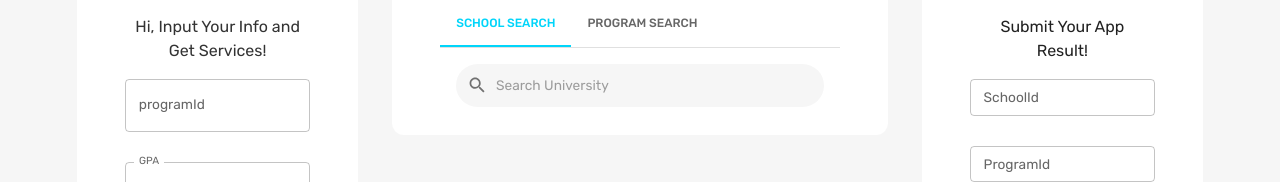
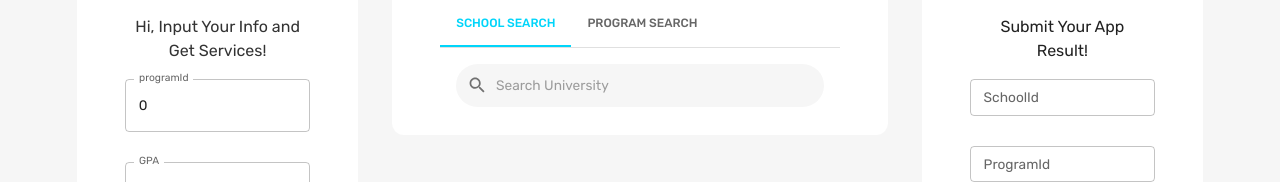
Before and after one commit to shusenhan/FrontEndCS411, a React (Create React App) app in the folder client/: page /home in a window 1280 px wide. Shown: the part 125-307 px from the top of the page. Built offline with nearby package versions, Linux system fonts and the light colour scheme.

Commit message:
15st commit

```diff
--- a/client/src/scenes/homePage/form.jsx
+++ b/client/src/scenes/homePage/form.jsx
@@ -19,8 +19,15 @@ const formSchema = yup.object().shape({
     Age: yup.number().required("required")
 });
 
-const initialValueRegister = {
-    programId:"",
+const initialValueRecommand = {
+    GPA:0,
+    GRE:0,
+    TOEFL:0,
+    Age:0
+};
+
+const initialValueRank = {
+    programId:"0",
     GPA:0,
     GRE:0,
     TOEFL:0,
@@ -90,7 +97,7 @@ const Form = ({ChangeState, ChangeResultType}) => {
     return (
     <Formik
         onSubmit={handleFormSubmit}
-        initialValues={initialValueRegister}
+        initialValues={isRecommand ? initialValueRecommand : initialValueRank}
         validationSchema={formSchema}
     >
         {({
```
